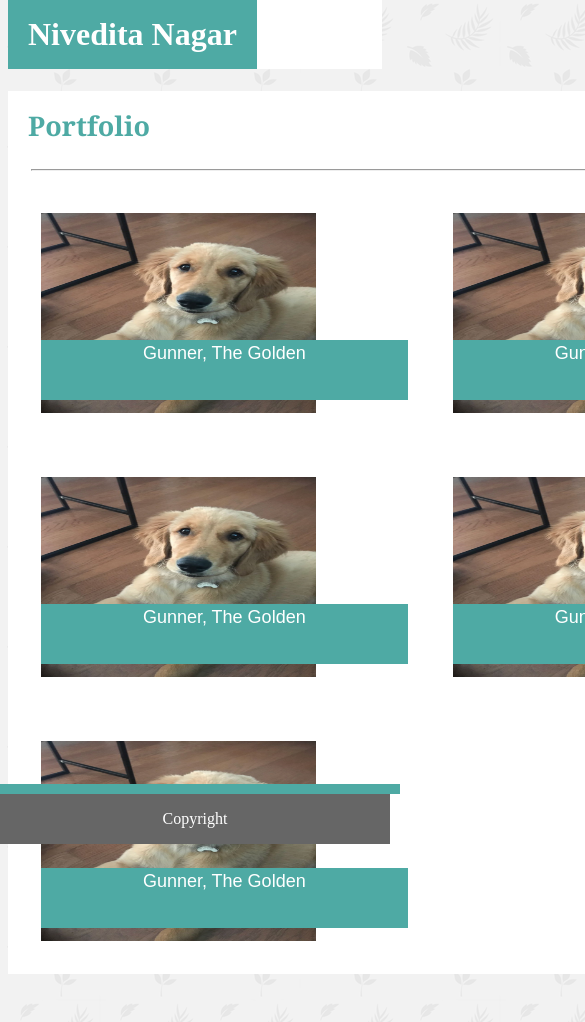
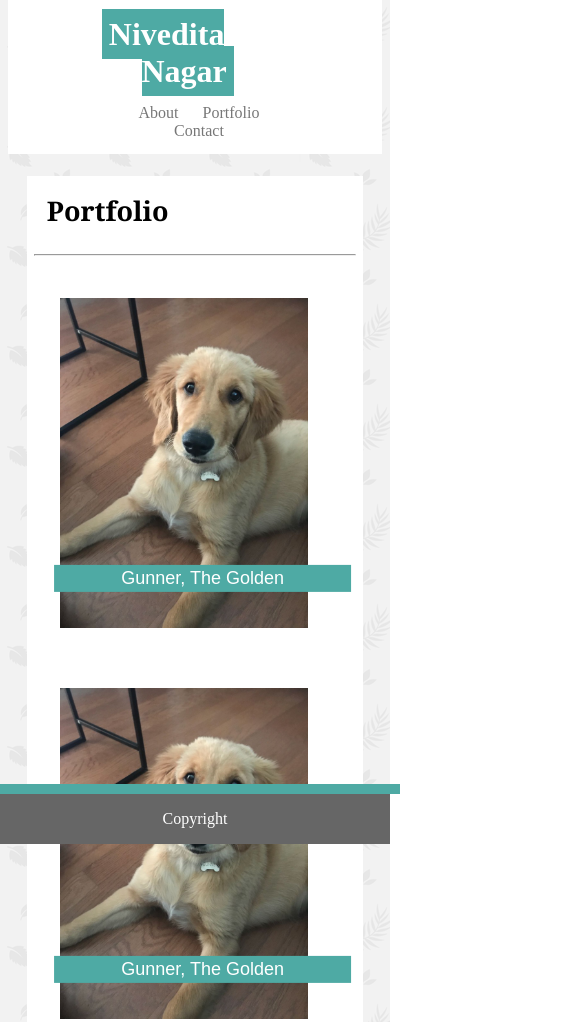
Before and after one commit to niveditanagar/Responsive-Portfolio, a plain HTML site: page portfolio.html in a window 390 px wide. Shown: the top 1022 px of the page, 585 px wide, since content can reach past the window. Drawn offline with Linux system fonts and the light colour scheme.

Commit message:
Add files via upload

```diff
--- a/assets/css/style.css
+++ b/assets/css/style.css
@@ -119,6 +119,7 @@ a {
     margin-left: 20px;
     margin-right: 20px;
     height: 20px;
+
 }
 
 #messageStyle {
@@ -152,10 +153,117 @@ hr {
     left: 50%;
     transform: translate(-3%, -30%);
     color: white;
-    height: 60px;
+    height: auto;
     width: 90%;
     float: right;
     background-color: #4eaaa4;
     margin-top: -85px;
     margin-left: -90px;
 }
+
+@media screen and (max-width: 980px) {
+    #outernav{
+        width: auto;
+    }
+
+    .whiteNavBar {
+        width: 80%;
+
+    }
+
+    body {
+        color: #777777;
+    }
+
+    #maincontent {
+        width: 80%;
+
+    }
+
+    h2 {
+        color: black;
+
+    }
+
+    .textField {
+        border-color: black;
+    }
+}
+
+@media screen and (max-width: 768px) {
+    #outernav{
+        width: auto;
+    }
+
+    .whiteNavBar {
+        width: 90%;
+    }
+
+    body {
+        color: #777777;
+    }
+
+    #maincontent {
+        width: 90%;
+    }
+
+    .textField {
+        border-color: black;
+    }
+}
+
+@media screen and (max-width: 640px) {
+    #outernav{
+        width: auto;
+        position:static;
+    }
+
+    .whiteNavBar {
+        width: 50%;
+        position:static;
+
+    }
+
+    .rightNavBar{
+        position: static;
+        width: 100%;
+        text-align: center;
+    }
+
+    body {
+        color: #777777;
+    }
+
+    #maincontent {
+        width: 90%;
+        margin-bottom: 80%;
+    }
+
+    .textField {
+        border-color: black;
+    }
+
+    #leftNavBar {
+        padding: 5%;
+        width: 100%;
+
+    }
+
+    #pictureOfMe {
+        width: 85%;
+    }
+
+    td {
+        display: block;
+    }
+
+   .gunner {
+       height: auto;
+       width: 75%;
+   }
+
+    .photoText {
+        height: auto;
+
+    }
+}
--- a/portfolio.html
+++ b/portfolio.html
@@ -3,6 +3,7 @@
 
 <head>
     <meta charset="UTF-8">
+    <meta name="viewport" content="width=device-width, initial-scale=1.0">
     <title>Portfolio</title>
     <link href="assets/css/style.css" rel="stylesheet" type="text/css">
 </head>
@@ -37,28 +38,28 @@
             <tr>
                 <td>
 
-                    <img src="assets/images/Gunner.jpg" alt="Nivi in NYC" width="275" height="200" alt="Gunner, the Golden">
+                    <img class="gunner" src="assets/images/Gunner.jpg" alt="Nivi in NYC" width="275" height="200" alt="Gunner, the Golden">
                     <p class="photoText">Gunner, The Golden</p>
 
                 </td>
                 <td>
-                    <img src="assets/images/Gunner.jpg" alt="Nivi in NYC" width="275" height="200" alt="Gunner, the Golden">
+                    <img class="gunner" src="assets/images/Gunner.jpg" alt="Nivi in NYC" width="275" height="200" alt="Gunner, the Golden">
                     <p class="photoText">Gunner, The Golden</p>
                 </td>
             </tr>
             <tr>
                 <td>
-                    <img src="assets/images/Gunner.jpg" alt="Nivi in NYC" width="275" height="200" alt="Gunner, the Golden">
+                    <img class="gunner" src="assets/images/Gunner.jpg" alt="Nivi in NYC" width="275" height="200" alt="Gunner, the Golden">
                     <p class="photoText">Gunner, The Golden</p>
                 </td>
                 <td>
-                    <img src="assets/images/Gunner.jpg" alt="Nivi in NYC" width="275" height="200" alt="Gunner, the Golden">
+                    <img class="gunner" src="assets/images/Gunner.jpg" alt="Nivi in NYC" width="275" height="200" alt="Gunner, the Golden">
                     <p class="photoText">Gunner, The Golden</p>
                 </td>
             </tr>
             <tr>
                 <td>
-                    <img src="assets/images/Gunner.jpg" alt="Nivi in NYC" width="275" height="200" alt="Gunner, the Golden">
+                    <img class="gunner" src="assets/images/Gunner.jpg" alt="Nivi in NYC" width="275" height="200" alt="Gunner, the Golden">
                     <p class="photoText">Gunner, The Golden</p>
                 </td>
             </tr>
```
Also changed, not shown: contact.html (+1 -0 lines), index.html (+6 -6 lines).
